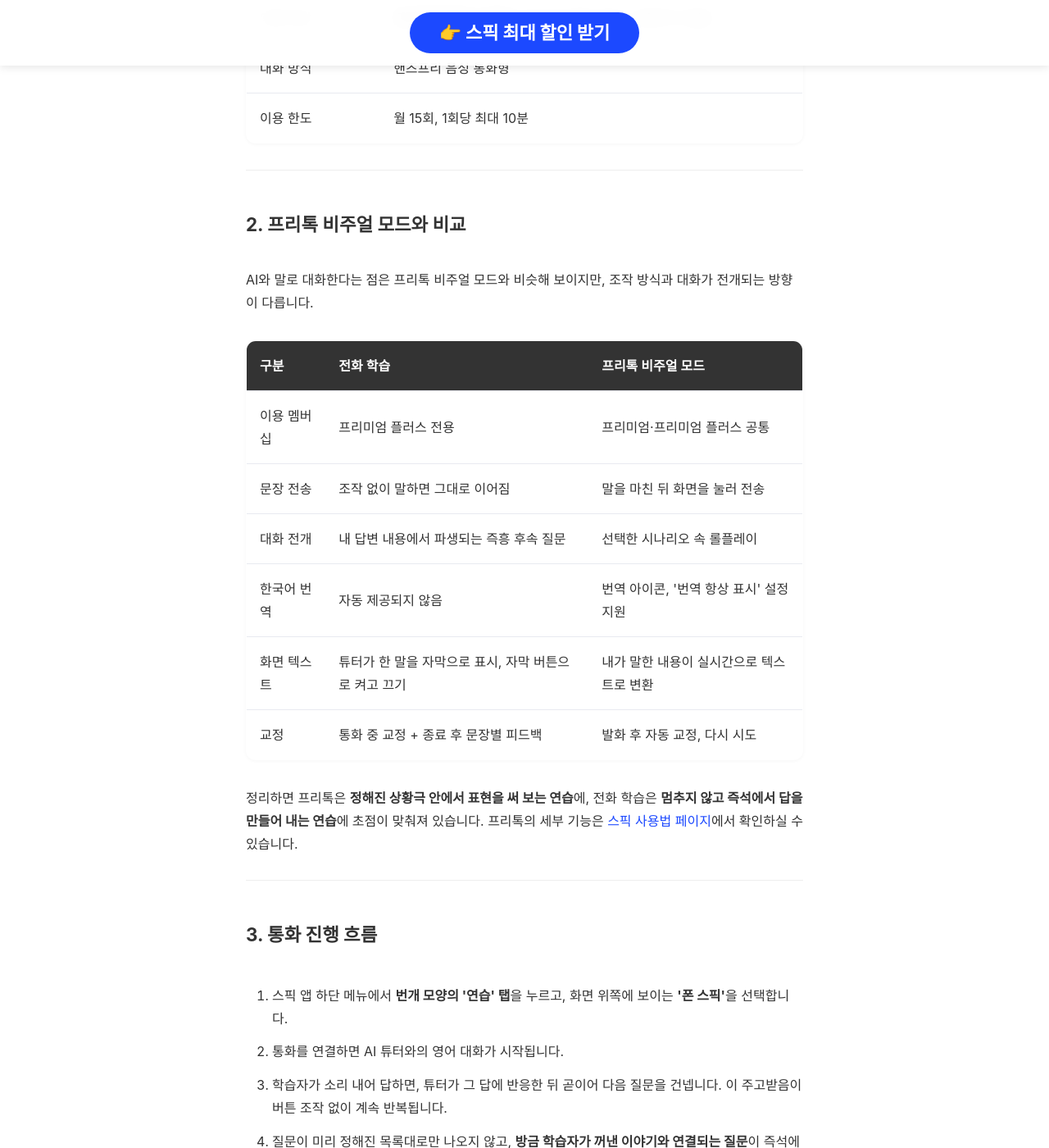
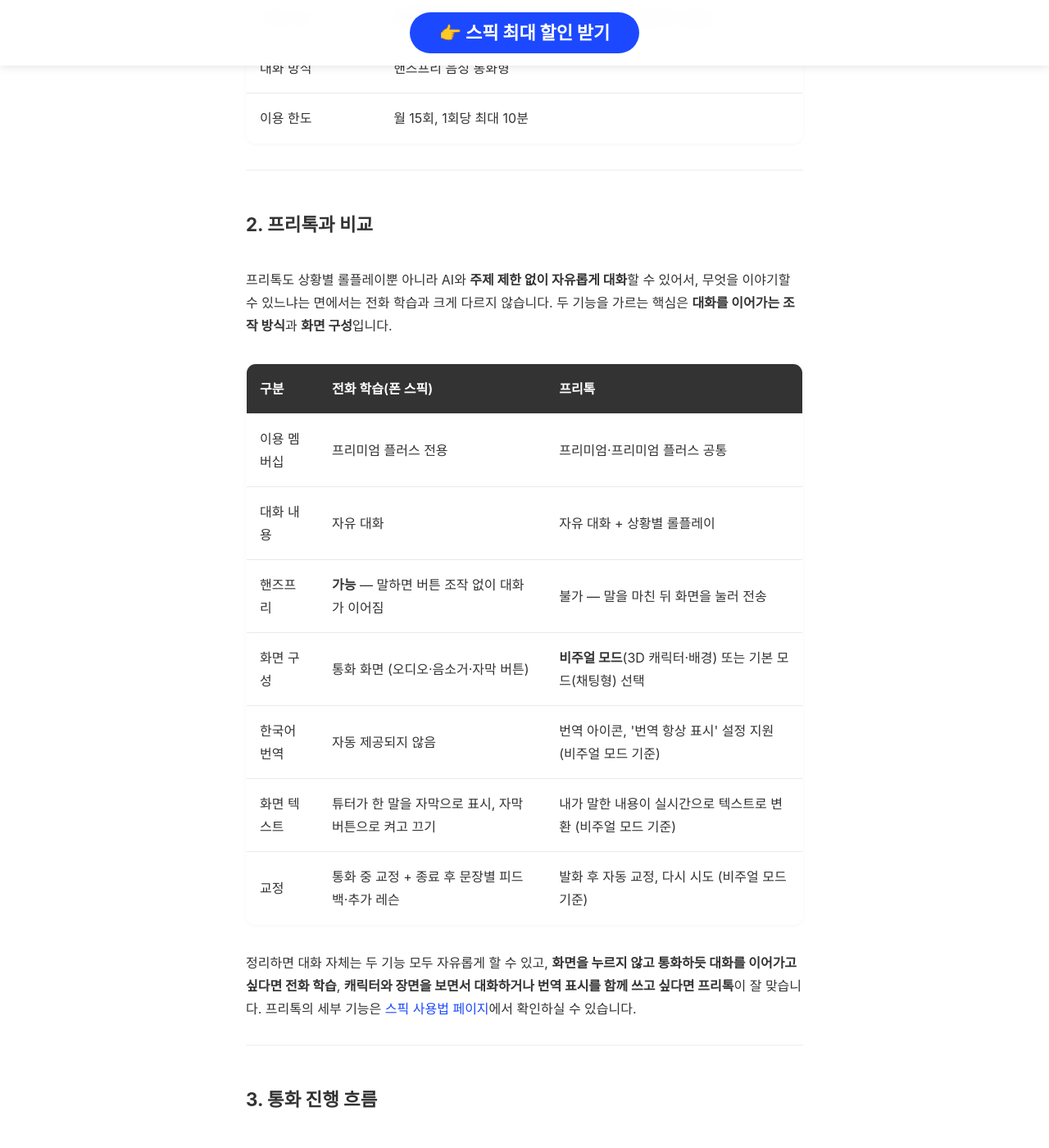
Before and after one commit to kjsjdw/speak_event_page, a Jekyll site: the page built from phone-call.md, in a window 1280 px wide and 1400 px high, scrolled down 1915 px. Shown: the whole window at 82% size. Built offline with Jekyll 4.4.1, drawn with Linux system fonts in a browser that asks for light colours; some web fonts are replaced; some of the changed text lies outside the part shown.

Commit message:
Correct FreeTalk description: 자유 대화도 가능, 폰 스픽과 차이는 핸즈프리·비주얼 모드
- phone-call.md: 비교 대상을 '프리톡 비주얼 모드'→'프리톡'으로 확장, 대화 내용 행을 자유 대화 기준으로 수정
  핸즈프리 가능/불가, 화면 구성(비주얼 모드 선택) 행 추가, 비주얼 모드 기준 항목 표기
  정리 문단·적합 학습자·FAQ에서 '프리톡=상황극, 전화=즉흥' 이분법 제거
- how-to-use.md: 비주얼/기본 모드 모두 자유 대화·롤플레이 가능하도록 설명 수정
- premium-vs-plus.md: 공통 기능 '상황별 AI 롤플레이' → 'AI 프리톡(자유 대화·상황별 롤플레이)'

Co-Authored-By: Claude Opus 5 <noreply@anthropic.com>

```diff
--- a/phone-call.md
+++ b/phone-call.md
@@ -31,7 +31,7 @@ image: /content/images/phone-call.jpg
   <h2 class='toc-title' style="margin-top: 0; margin-bottom: 15px; font-size: 1.1rem; color: #1a202c; border: none; padding: 0;">📑 목차</h2>
   <ol style="line-height: 2.0; margin-bottom: 0; padding-left: 20px;">
     <li><a href='#toc-1' style="color: #4a5568; text-decoration: none;">스픽 전화 학습이란</a></li>
-    <li><a href='#toc-2' style="color: #4a5568; text-decoration: none;">프리톡 비주얼 모드와 비교</a></li>
+    <li><a href='#toc-2' style="color: #4a5568; text-decoration: none;">프리톡과 비교</a></li>
     <li><a href='#toc-3' style="color: #4a5568; text-decoration: none;">통화 진행 흐름</a></li>
     <li><a href='#toc-4' style="color: #4a5568; text-decoration: none;">통화 도중 받을 수 있는 도움</a></li>
     <li><a href='#toc-5' style="color: #4a5568; text-decoration: none;">통화 종료 후 활용 방법</a></li>
@@ -81,16 +81,16 @@ image: /content/images/phone-call.jpg
 
 <hr style="border: 0; border-top: 1px solid #eee; margin: 30px 0;">
 
-<h2 id="toc-2" style="font-size: 1.4rem; font-weight: bold; padding-top: 100px; margin-top: -80px; padding-bottom: 20px;">2. 프리톡 비주얼 모드와 비교</h2>
+<h2 id="toc-2" style="font-size: 1.4rem; font-weight: bold; padding-top: 100px; margin-top: -80px; padding-bottom: 20px;">2. 프리톡과 비교</h2>
 
-<p>AI와 말로 대화한다는 점은 프리톡 비주얼 모드와 비슷해 보이지만, 조작 방식과 대화가 전개되는 방향이 다릅니다.</p>
+<p>프리톡도 상황별 롤플레이뿐 아니라 AI와 <strong>주제 제한 없이 자유롭게 대화</strong>할 수 있어서, 무엇을 이야기할 수 있느냐는 면에서는 전화 학습과 크게 다르지 않습니다. 두 기능을 가르는 핵심은 <strong>대화를 이어가는 조작 방식</strong>과 <strong>화면 구성</strong>입니다.</p>
 
 <table>
   <thead>
     <tr>
       <th>구분</th>
-      <th>전화 학습</th>
-      <th>프리톡 비주얼 모드</th>
+      <th>전화 학습(폰 스픽)</th>
+      <th>프리톡</th>
     </tr>
   </thead>
   <tbody>
@@ -100,34 +100,39 @@ image: /content/images/phone-call.jpg
       <td>프리미엄·프리미엄 플러스 공통</td>
     </tr>
     <tr>
-      <td>문장 전송</td>
-      <td>조작 없이 말하면 그대로 이어짐</td>
-      <td>말을 마친 뒤 화면을 눌러 전송</td>
+      <td>대화 내용</td>
+      <td>자유 대화</td>
+      <td>자유 대화 + 상황별 롤플레이</td>
     </tr>
     <tr>
-      <td>대화 전개</td>
-      <td>내 답변 내용에서 파생되는 즉흥 후속 질문</td>
-      <td>선택한 시나리오 속 롤플레이</td>
+      <td>핸즈프리</td>
+      <td><strong>가능</strong> — 말하면 버튼 조작 없이 대화가 이어짐</td>
+      <td>불가 — 말을 마친 뒤 화면을 눌러 전송</td>
+    </tr>
+    <tr>
+      <td>화면 구성</td>
+      <td>통화 화면 (오디오·음소거·자막 버튼)</td>
+      <td><strong>비주얼 모드</strong>(3D 캐릭터·배경) 또는 기본 모드(채팅형) 선택</td>
     </tr>
     <tr>
       <td>한국어 번역</td>
       <td>자동 제공되지 않음</td>
-      <td>번역 아이콘, '번역 항상 표시' 설정 지원</td>
+      <td>번역 아이콘, '번역 항상 표시' 설정 지원 (비주얼 모드 기준)</td>
     </tr>
     <tr>
       <td>화면 텍스트</td>
       <td>튜터가 한 말을 자막으로 표시, 자막 버튼으로 켜고 끄기</td>
-      <td>내가 말한 내용이 실시간으로 텍스트로 변환</td>
+      <td>내가 말한 내용이 실시간으로 텍스트로 변환 (비주얼 모드 기준)</td>
     </tr>
     <tr>
       <td>교정</td>
-      <td>통화 중 교정 + 종료 후 문장별 피드백</td>
-      <td>발화 후 자동 교정, 다시 시도</td>
+      <td>통화 중 교정 + 종료 후 문장별 피드백·추가 레슨</td>
+      <td>발화 후 자동 교정, 다시 시도 (비주얼 모드 기준)</td>
     </tr>
   </tbody>
 </table>
 
-<p>정리하면 프리톡은 <strong>정해진 상황극 안에서 표현을 써 보는 연습</strong>에, 전화 학습은 <strong>멈추지 않고 즉석에서 답을 만들어 내는 연습</strong>에 초점이 맞춰져 있습니다. 프리톡의 세부 기능은 <a href="/how-to-use/#toc-7" style="color: #1c49ff;">스픽 사용법 페이지</a>에서 확인하실 수 있습니다.</p>
+<p>정리하면 대화 자체는 두 기능 모두 자유롭게 할 수 있고, <strong>화면을 누르지 않고 통화하듯 대화를 이어가고 싶다면 전화 학습</strong>, <strong>캐릭터와 장면을 보면서 대화하거나 번역 표시를 함께 쓰고 싶다면 프리톡</strong>이 잘 맞습니다. 프리톡의 세부 기능은 <a href="/how-to-use/#toc-7" style="color: #1c49ff;">스픽 사용법 페이지</a>에서 확인하실 수 있습니다.</p>
 
 <hr style="border: 0; border-top: 1px solid #eee; margin: 30px 0;">
 
@@ -232,7 +237,7 @@ image: /content/images/phone-call.jpg
   <li>단어와 문법은 어느 정도 알지만, 실제 대화 상황에서 입이 바로 떨어지지 않는 분</li>
   <li>화면을 보며 레슨을 조작하기보다 말하기 자체에 집중하고 싶은 분</li>
   <li>대화 후 교정 내용을 복습 레슨까지 연결해 반복 연습하고 싶은 분</li>
-  <li>정해진 대본보다 즉흥 질문에 답하며 순발력을 키우고 싶은 분</li>
+  <li>프리톡으로 자유 대화를 해 봤지만, 말할 때마다 화면을 눌러 전송하는 과정 없이 대화를 쭉 이어가고 싶은 분</li>
 </ul>
 
 <h3 style="margin-top: 30px;">⚠️ 덜 맞을 수 있는 분</h3>
@@ -281,9 +286,9 @@ image: /content/images/phone-call.jpg
 
 <p>피드백과 스크립트는 통화를 마친 바로 그 시점에 확인하는 용도이고, 지난 통화 내역이 계속 쌓여 남는 구조는 아닙니다. 다시 연습하고 싶은 문장이 있다면 종료 화면에서 곧바로 추가 스피킹 레슨으로 옮겨 두세요.</p>
 
-<h3 style="margin-top: 30px;">Q. 프리톡과 전화 학습 중 무엇부터 시작하면 좋을까요?</h3>
+<h3 style="margin-top: 30px;">Q. 프리톡으로도 자유 대화가 되는데, 전화 학습을 따로 쓸 이유가 있나요?</h3>
 
-<p>영어 듣기가 아직 부담스럽다면 번역 표시를 지원하는 <strong>프리톡 비주얼 모드</strong>로 상황별 표현에 먼저 익숙해지고, 어느 정도 말이 트였다고 느껴질 때 <strong>전화 학습</strong>으로 즉흥 대화 연습을 더하는 순서가 무리가 적습니다.</p>
+<p>대화 내용 면에서는 프리톡도 자유 대화가 가능해 큰 차이가 없습니다. 차이는 <strong>진행 방식</strong>에 있습니다. 프리톡은 말을 마칠 때마다 화면을 눌러 전송해야 하는 대신 비주얼 모드와 번역 표시를 쓸 수 있고, 전화 학습은 번역 표시가 없는 대신 버튼 조작 없이 통화하듯 대화가 계속 이어집니다. 튜터의 영어를 알아듣기 아직 부담스럽다면 번역을 켤 수 있는 프리톡이, 흐름을 끊지 않고 오래 말하는 연습을 하고 싶다면 전화 학습이 잘 맞습니다.</p>
 
 <hr style="border: 0; border-top: 1px solid #eee; margin: 40px 0;">
 
```
Also changed, not shown: how-to-use.md (+3 -3 lines), premium-vs-plus.md (+1 -1 lines).
